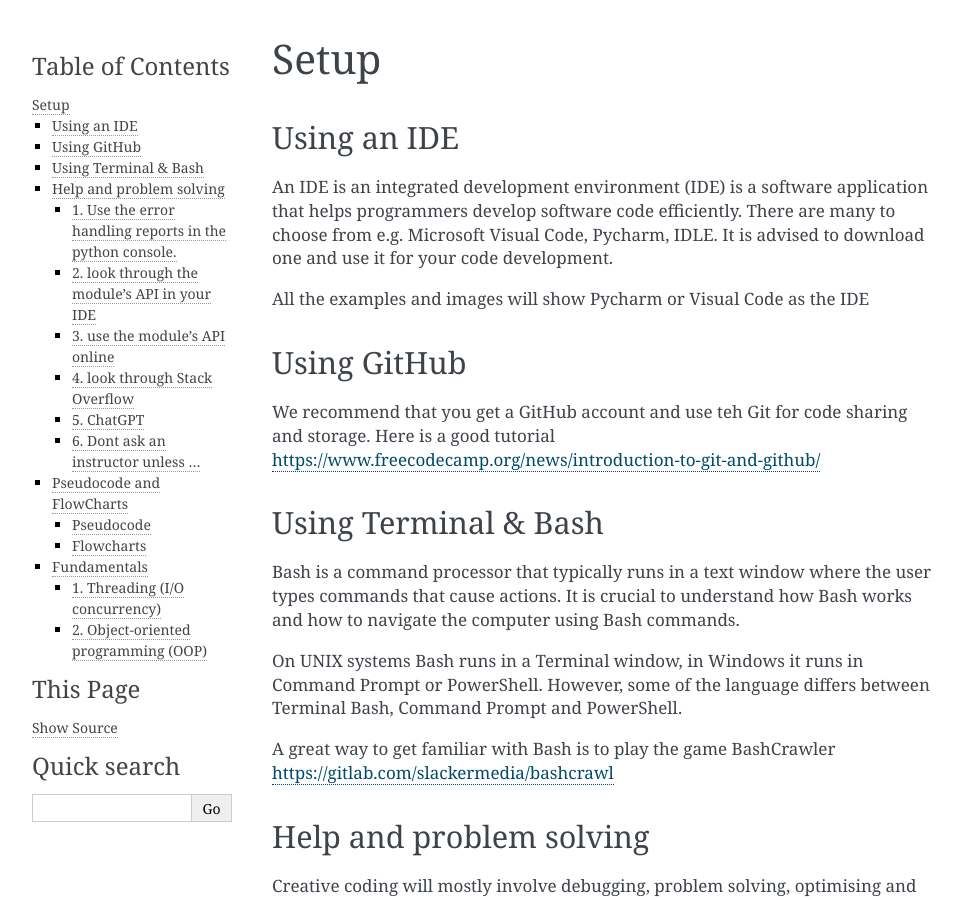
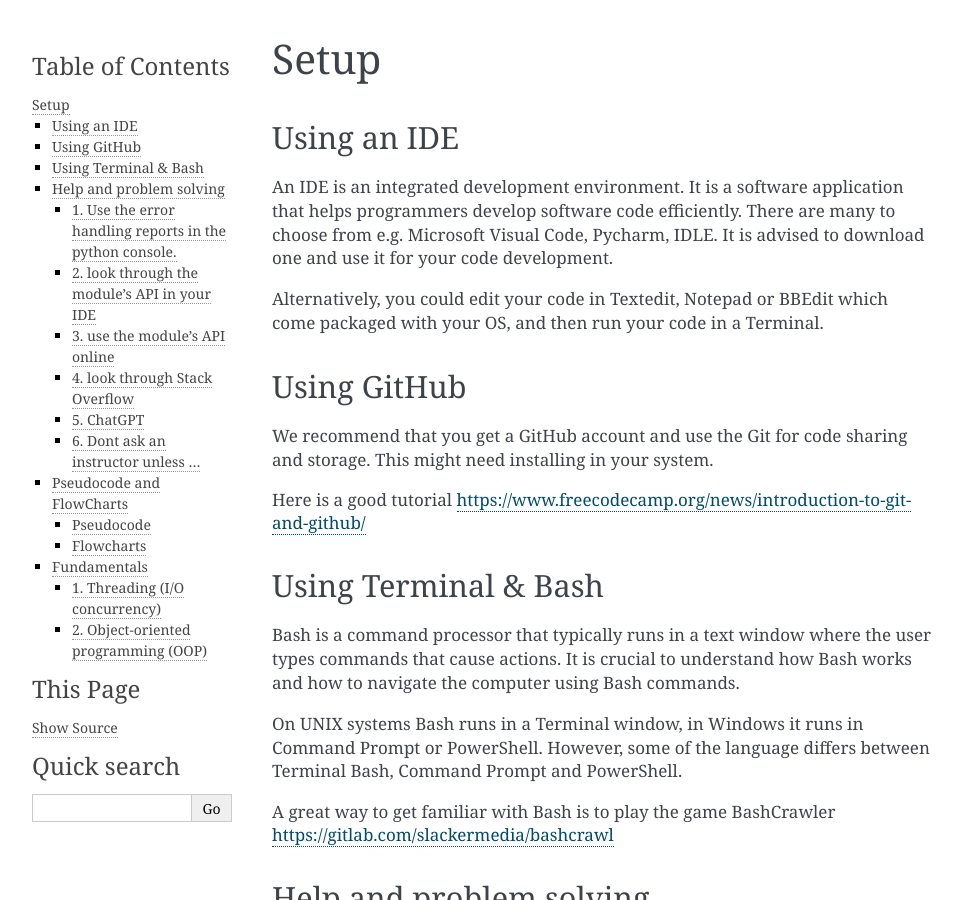
Before and after one commit to CreativeCoding/course, a Sphinx documentation site: the page built from docs/source/setup.rst, in a window 1280 px wide and 900 px high. Shown: the whole window, without its empty margins (148-1110 px from the left). Built offline with Sphinx 7.4.7, drawn with Linux system fonts in a browser that asks for light colours.

Commit message:
tweakibng rst files

```diff
--- a/docs/source/setup.rst
+++ b/docs/source/setup.rst
@@ -4,16 +4,21 @@ Setup
 Using an IDE
 --------------
 
-An IDE is an integrated development environment (IDE) is a software application that helps programmers
+An IDE is an integrated development environment. It is a software application that helps programmers
 develop software code efficiently. There are many to choose from e.g. Microsoft Visual Code, Pycharm, IDLE.
 It is advised to download one and use it for your code development.
 
-All the examples and images will show Pycharm or Visual Code as the IDE
+Alternatively, you could edit your code in
+Textedit, Notepad or BBEdit which come packaged with your OS, and then run your code in a Terminal.
+
 
 Using GitHub
 ------------
-We recommend that you get a GitHub account and use teh Git for code sharing and storage.
-Here is a good tutorial https://www.freecodecamp.org/news/introduction-to-git-and-github/
+We recommend that you get a GitHub account and use the Git for code sharing and storage. This might need installing in your system.
+
+
+| Here is a good tutorial https://www.freecodecamp.org/news/introduction-to-git-and-github/
+
 
 Using Terminal & Bash
 ---------------------
@@ -23,7 +28,8 @@ crucial to understand how Bash works and how to navigate the computer using Bash
 On UNIX systems Bash runs in a Terminal window, in Windows it runs in Command Prompt or PowerShell. However, some of
 the language differs between Terminal Bash, Command Prompt and PowerShell.
 
-A great way to get familiar with Bash is to play the game BashCrawler https://gitlab.com/slackermedia/bashcrawl
+| A great way to get familiar with Bash is to play the game BashCrawler https://gitlab.com/slackermedia/bashcrawl
+
 
 Help and problem solving
 -------------------------
@@ -126,4 +132,4 @@ from the laptop's microphone AND displaying notes on a screen. Through this cour
 Object-oriented programming (OOP) is a computer programming model that organizes software design around data, or objects,
 rather than functions and logic. An object can be defined as a data field that has unique attributes and behavior.
 
-Further info https://www.w3schools.com/python/python_classes.asp
+| Further info https://www.w3schools.com/python/python_classes.asp
```
Also changed, not shown: docs/source/introduction.rst (+3 -5 lines).
